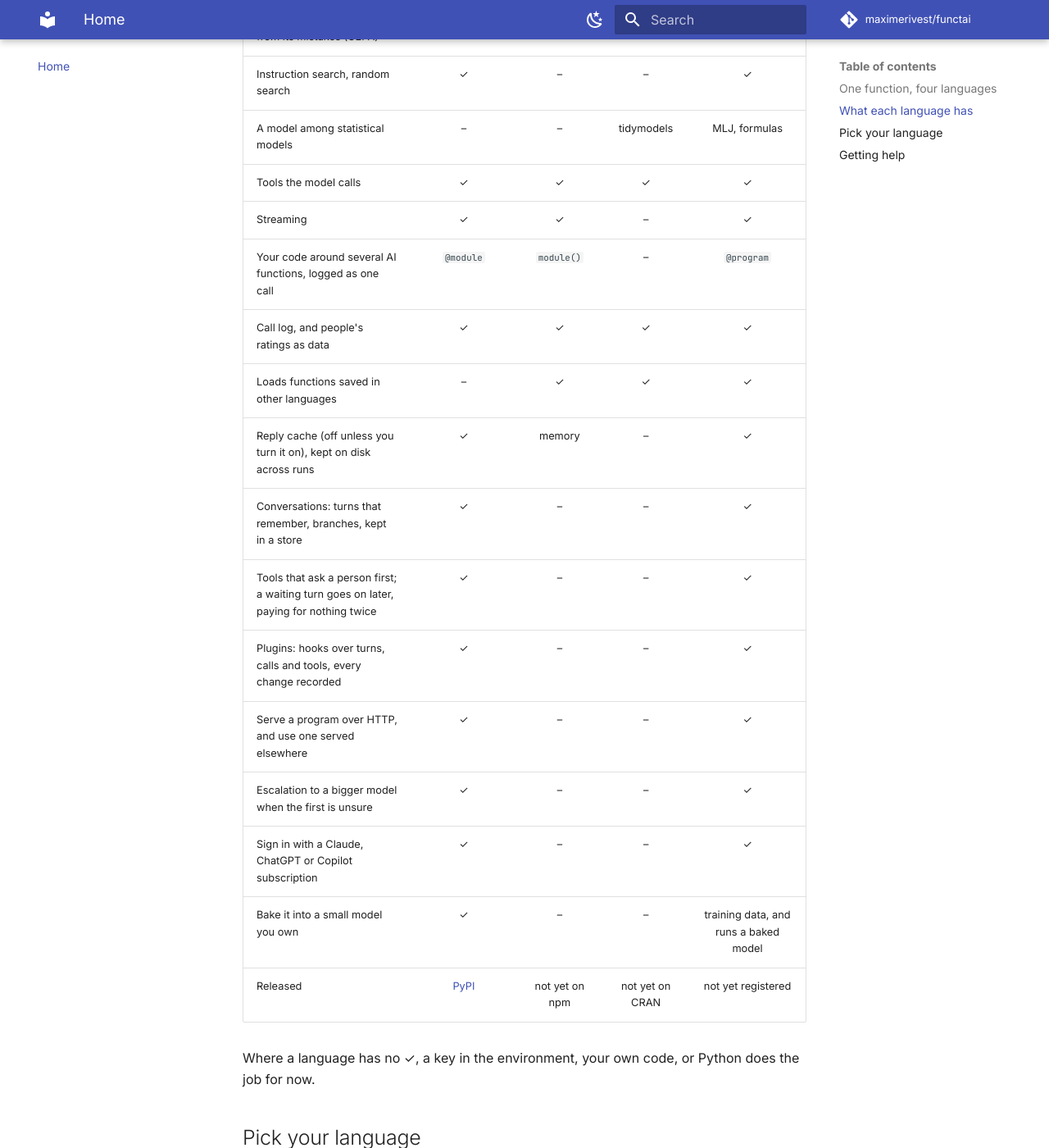
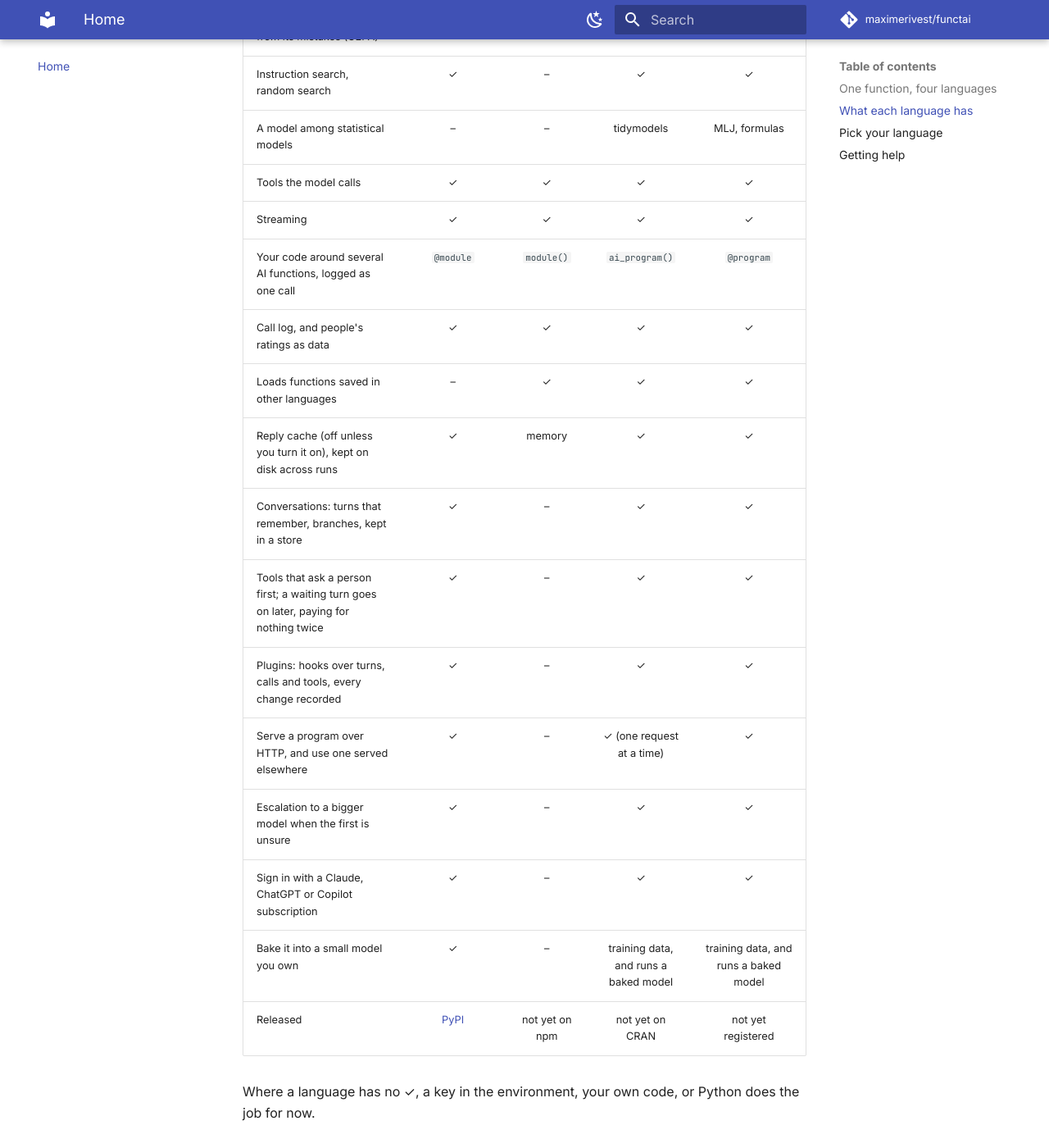
Before and after one commit to MaximeRivest/functai, an MkDocs documentation site: the page built from docs/index.md, in a window 1280 px wide and 1400 px high, scrolled down 2165 px. Shown: the whole window at 82% size. Built offline with MkDocs 1.6.1 and Material for MkDocs 9.7.7, drawn with Linux system fonts in a browser that asks for light colours; comment, search, counter and statistics services are not loaded.

Commit message:
Home page: what R has now (streaming, programs, the reply cache, conversations, approvals, plugins, serving, escalation, sign-in, baking's training data); design/01 and the contract's README: where R stands

```diff
--- a/docs/index.md
+++ b/docs/index.md
@@ -141,24 +141,24 @@ in TypeScript) and catch up on the rest.
 | Typed AI functions: answers checked against their type, asked again when they don't fit | ✓ | ✓ | ✓ | ✓ |
 | Run on a whole table | [dpyr](https://github.com/MaximeRivest/dpyr): pandas, polars, files, databases | arrays of rows | dplyr verbs | broadcasting, DataFrames |
 | How often is it right, with a 95% interval | ✓ | ✓ | ✓ | ✓ |
-| Two versions compared row by row | ✓ | – | – | ✓ |
+| Two versions compared row by row | ✓ | – | ✓ | ✓ |
 | Worked examples chosen from your rows | ✓ | ✓ | ✓ | ✓ |
 | The instruction rewritten from its mistakes (GEPA) | ✓ | ✓ | ✓ | ✓ |
-| Instruction search, random search | ✓ | – | – | ✓ |
+| Instruction search, random search | ✓ | – | ✓ | ✓ |
 | A model among statistical models | – | – | tidymodels | MLJ, formulas |
 | Tools the model calls | ✓ | ✓ | ✓ | ✓ |
-| Streaming | ✓ | ✓ | – | ✓ |
-| Your code around several AI functions, logged as one call | `@module` | `module()` | – | `@program` |
+| Streaming | ✓ | ✓ | ✓ | ✓ |
+| Your code around several AI functions, logged as one call | `@module` | `module()` | `ai_program()` | `@program` |
 | Call log, and people's ratings as data | ✓ | ✓ | ✓ | ✓ |
 | Loads functions saved in other languages | – | ✓ | ✓ | ✓ |
-| Reply cache (off unless you turn it on), kept on disk across runs | ✓ | memory | – | ✓ |
-| Conversations: turns that remember, branches, kept in a store | ✓ | – | – | ✓ |
-| Tools that ask a person first; a waiting turn goes on later, paying for nothing twice | ✓ | – | – | ✓ |
-| Plugins: hooks over turns, calls and tools, every change recorded | ✓ | – | – | ✓ |
-| Serve a program over HTTP, and use one served elsewhere | ✓ | – | – | ✓ |
-| Escalation to a bigger model when the first is unsure | ✓ | – | – | ✓ |
-| Sign in with a Claude, ChatGPT or Copilot subscription | ✓ | – | – | ✓ |
-| Bake it into a small model you own | ✓ | – | – | training data, and runs a baked model |
+| Reply cache (off unless you turn it on), kept on disk across runs | ✓ | memory | ✓ | ✓ |
+| Conversations: turns that remember, branches, kept in a store | ✓ | – | ✓ | ✓ |
+| Tools that ask a person first; a waiting turn goes on later, paying for nothing twice | ✓ | – | ✓ | ✓ |
+| Plugins: hooks over turns, calls and tools, every change recorded | ✓ | – | ✓ | ✓ |
+| Serve a program over HTTP, and use one served elsewhere | ✓ | – | ✓ (one request at a time) | ✓ |
+| Escalation to a bigger model when the first is unsure | ✓ | – | ✓ | ✓ |
+| Sign in with a Claude, ChatGPT or Copilot subscription | ✓ | – | ✓ | ✓ |
+| Bake it into a small model you own | ✓ | – | training data, and runs a baked model | training data, and runs a baked model |
 | Released | [PyPI](https://pypi.org/project/functai/) | not yet on npm | not yet on CRAN | not yet registered |
 
 Where a language has no ✓, a key in the environment, your own code, or
```
Also changed, not shown: contract/README.md (+11 -10 lines), design/01-many-languages.md (+8 -1 lines).
